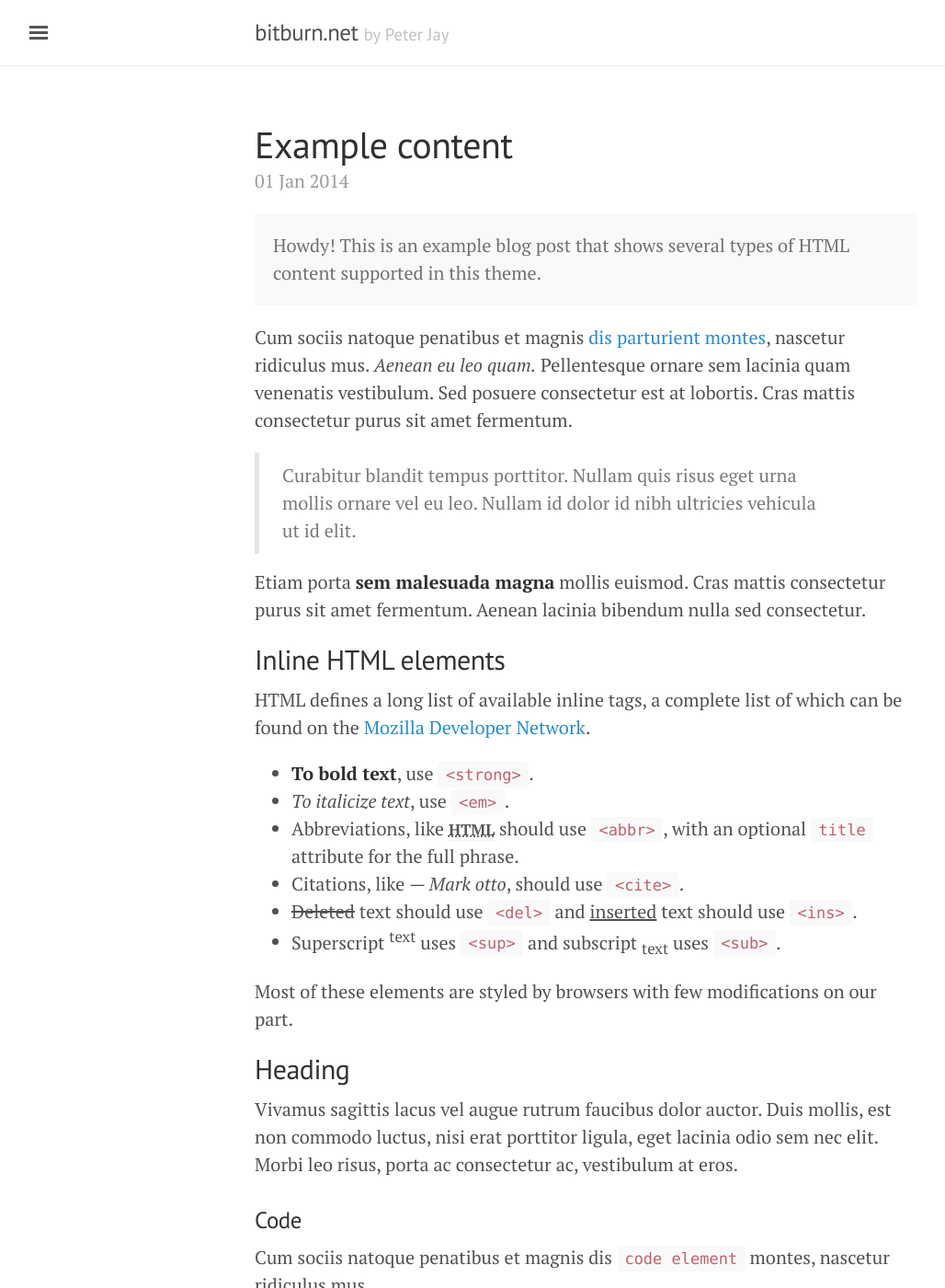
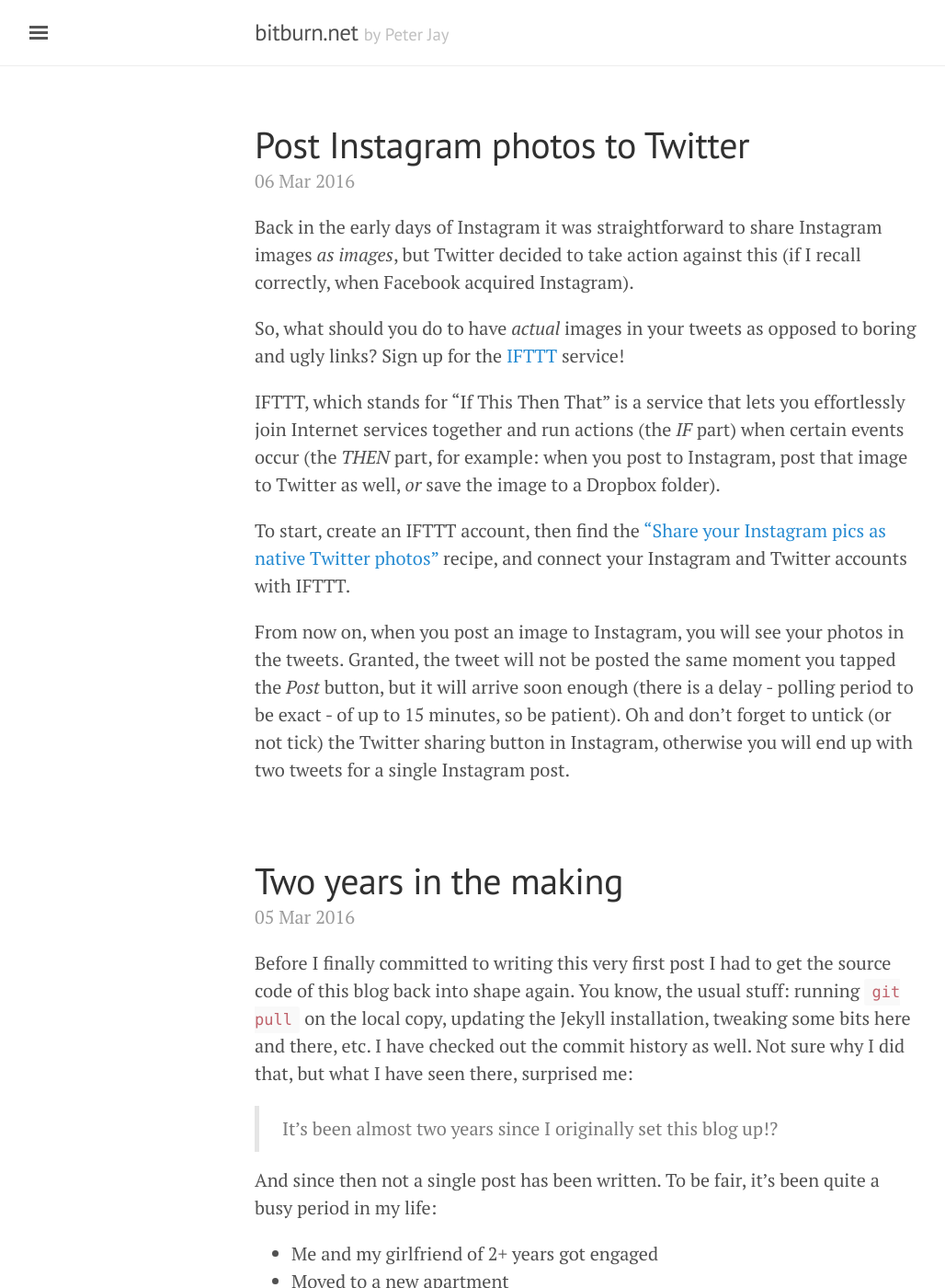
Before and after one commit to peterjay/peterjay.github.io, a Jekyll site: the page built from index.html, in a window 1280 px wide and 1400 px high. Shown: the whole window at 92% size, without its empty margins (3-1031 px from the left). Built offline with Jekyll 4.4.1, drawn with Linux system fonts in a browser that asks for light colours; the list of posts is cut into pages by our own code; some of the changed text lies outside the part shown.

Commit message:
First posts

```diff
--- a/_posts/2014-01-01-example-content.md
+++ /dev/null
@@ -1,122 +0,0 @@
----
-layout: post
-title: Example content
----
-
-
-<div class="message">
-  Howdy! This is an example blog post that shows several types of HTML content supported in this theme.
-</div>
-
-Cum sociis natoque penatibus et magnis <a href="#">dis parturient montes</a>, nascetur ridiculus mus. *Aenean eu leo quam.* Pellentesque ornare sem lacinia quam venenatis vestibulum. Sed posuere consectetur est at lobortis. Cras mattis consectetur purus sit amet fermentum.
-
-> Curabitur blandit tempus porttitor. Nullam quis risus eget urna mollis ornare vel eu leo. Nullam id dolor id nibh ultricies vehicula ut id elit.
-
-Etiam porta **sem malesuada magna** mollis euismod. Cras mattis consectetur purus sit amet fermentum. Aenean lacinia bibendum nulla sed consectetur.
-
-## Inline HTML elements
-
-HTML defines a long list of available inline tags, a complete list of which can be found on the [Mozilla Developer Network](https://developer.mozilla.org/en-US/docs/Web/HTML/Element).
-
-- **To bold text**, use `<strong>`.
-- *To italicize text*, use `<em>`.
-- Abbreviations, like <abbr title="HyperText Markup Langage">HTML</abbr> should use `<abbr>`, with an optional `title` attribute for the full phrase.
-- Citations, like <cite>&mdash; Mark otto</cite>, should use `<cite>`.
-- <del>Deleted</del> text should use `<del>` and <ins>inserted</ins> text should use `<ins>`.
-- Superscript <sup>text</sup> uses `<sup>` and subscript <sub>text</sub> uses `<sub>`.
-
-Most of these elements are styled by browsers with few modifications on our part.
-
-## Heading
-
-Vivamus sagittis lacus vel augue rutrum faucibus dolor auctor. Duis mollis, est non commodo luctus, nisi erat porttitor ligula, eget lacinia odio sem nec elit. Morbi leo risus, porta ac consectetur ac, vestibulum at eros.
-
-### Code
-
-Cum sociis natoque penatibus et magnis dis `code element` montes, nascetur ridiculus mus.
-
-{% highlight js %}
-// Example can be run directly in your JavaScript console
-
-// Create a function that takes two arguments and returns the sum of those arguments
-var adder = new Function("a", "b", "return a + b");
-
-// Call the function
-adder(2, 6);
-// > 8
-{% endhighlight %}
-
-Aenean lacinia bibendum nulla sed consectetur. Etiam porta sem malesuada magna mollis euismod. Fusce dapibus, tellus ac cursus commodo, tortor mauris condimentum nibh, ut fermentum massa.
-
-### Lists
-
-Cum sociis natoque penatibus et magnis dis parturient montes, nascetur ridiculus mus. Aenean lacinia bibendum nulla sed consectetur. Etiam porta sem malesuada magna mollis euismod. Fusce dapibus, tellus ac cursus commodo, tortor mauris condimentum nibh, ut fermentum massa justo sit amet risus.
-
-* Praesent commodo cursus magna, vel scelerisque nisl consectetur et.
-* Donec id elit non mi porta gravida at eget metus.
-* Nulla vitae elit libero, a pharetra augue.
-
-Donec ullamcorper nulla non metus auctor fringilla. Nulla vitae elit libero, a pharetra augue.
-
-1. Vestibulum id ligula porta felis euismod semper.
-2. Cum sociis natoque penatibus et magnis dis parturient montes, nascetur ridiculus mus.
-3. Maecenas sed diam eget risus varius blandit sit amet non magna.
-
-Cras mattis consectetur purus sit amet fermentum. Sed posuere consectetur est at lobortis.
-
-<dl>
-  <dt>HyperText Markup Language (HTML)</dt>
-  <dd>The language used to describe and define the content of a Web page</dd>
-
-  <dt>Cascading Style Sheets (CSS)</dt>
-  <dd>Used to describe the appearance of Web content</dd>
-
-  <dt>JavaScript (JS)</dt>
-  <dd>The programming language used to build advanced Web sites and applications</dd>
-</dl>
-
-Integer posuere erat a ante venenatis dapibus posuere velit aliquet. Morbi leo risus, porta ac consectetur ac, vestibulum at eros. Nullam quis risus eget urna mollis ornare vel eu leo.
-
-### Tables
-
-Aenean lacinia bibendum nulla sed consectetur. Lorem ipsum dolor sit amet, consectetur adipiscing elit.
-
-<table>
-  <thead>
-    <tr>
-      <th>Name</th>
-      <th>Upvotes</th>
-      <th>Downvotes</th>
-    </tr>
-  </thead>
-  <tfoot>
-    <tr>
-      <td>Totals</td>
-      <td>21</td>
-      <td>23</td>
-    </tr>
-  </tfoot>
-  <tbody>
-    <tr>
-      <td>Alice</td>
-      <td>10</td>
-      <td>11</td>
-    </tr>
-    <tr>
-      <td>Bob</td>
-      <td>4</td>
-      <td>3</td>
-    </tr>
-    <tr>
-      <td>Charlie</td>
-      <td>7</td>
-      <td>9</td>
-    </tr>
-  </tbody>
-</table>
-
-Nullam id dolor id nibh ultricies vehicula ut id elit. Sed posuere consectetur est at lobortis. Nullam quis risus eget urna mollis ornare vel eu leo.
-
------
-
-Want to see something else added? <a href="https://github.com/poole/poole/issues/new">Open an issue.</a>
--- /dev/null
+++ b/_posts/2016-03-05-two-years-in-the-making.md
@@ -0,0 +1,26 @@
+---
+layout: post
+title: Two years in the making
+---
+
+Before I finally committed to writing this very first post I had to get the source code of this blog back into shape again. You know, the usual stuff: running `git pull` on the local copy, updating the Jekyll installation, tweaking some bits here and there, etc. I have checked out the commit history as well. Not sure why I did that, but what I have seen there, surprised me:
+
+>It's been almost two years since I originally set this blog up!?
+
+And since then not a single post has been written. To be fair, it's been quite a busy period in my life:
+
+- Me and my girlfriend of 2+ years got engaged
+- Moved to a new apartment
+- Got a promotion
+- Seen valuable colleagues leaving
+- Been to a couple of new destinations (Barcelona, *finally!*)
+
+just to name a few.
+
+Now, that I had taken the initiative, I will commit myself to writing an article every week or every other week. It is not a massive commitment but I hope I will be able to stick to it. Time will tell 🙂
+
+## So, what will be this blog about?
+
+All things Apple, gadgets, tech reviews, my frustrations and how-to's from the IT world, travel adventures, cars and about my attempt to live a bit more happier and most importantly *healthier* life. If you feel like it, please join me in this journey!
+
+Let's get started, shall we?
--- /dev/null
+++ b/_posts/2016-03-06-post-instagram-photos-to-twitter-using-ifttt.md
@@ -0,0 +1,14 @@
+---
+layout: post
+title: Post Instagram photos to Twitter
+---
+
+Back in the early days of Instagram it was straightforward to share Instagram images *as images*, but Twitter decided to take action against this (if I recall correctly, when Facebook acquired Instagram).
+
+So, what should you do to have *actual* images in your tweets as opposed to boring and ugly links? Sign up for the [IFTTT](https://ifttt.com) service!
+
+IFTTT, which stands for "If This Then That" is a service that lets you effortlessly join Internet services together and run actions (the *IF* part) when certain events occur (the *THEN* part, for example: when you post to Instagram, post that image to Twitter as well, *or* save the image to a Dropbox folder).
+
+To start, create an IFTTT account, then find the ["Share your Instagram pics as native Twitter photos"](https://ifttt.com/recipes/103249-share-your-instagram-pics-as-native-twitter-photos) recipe, and connect your Instagram and Twitter accounts with IFTTT.
+
+From now on, when you post an image to Instagram, you will see your photos in the tweets. Granted, the tweet will not be posted the same moment you tapped the *Post* button, but it will arrive soon enough (there is a delay - polling period to be exact - of up to 15 minutes, so be patient). Oh and don't forget to untick (or not tick) the Twitter sharing button in Instagram, otherwise you will end up with two tweets for a single Instagram post.
--- a/about.md
+++ b/about.md
@@ -3,28 +3,24 @@
 title: About
 ---
 
-<p class="message">
-  Hey there! This page is included as an example. Feel free to customize it for your own use upon downloading. Carry on!
-</p>
+Hey there, I am Peter! 😊
 
-In the novel, *The Strange Case of Dr. Jeykll and Mr. Hyde*, Mr. Poole is Dr. Jekyll's virtuous and loyal butler. Similarly, Poole is an upstanding and effective butler that helps you build Jekyll themes. It's made by [@mdo](https://twitter.com/mdo).
+I'm a developer, geek, travel and car enthusiast living and working just outside of the European Union in [Subotica, Serbia](https://en.wikipedia.org/wiki/Subotica). I have a fiancée and a happy life, *especially* when the work-life balance is properly prioritized.
 
-There are currently two themes built on Poole:
+I have started working with computers (assembling desktop PCs for friends and myself) and designing websites (for myself and later for clients as well) at the age of 14 or 15. Web design and computer programming was a great interest of mine, and apparently a great fit for me. I knew early on that *this* is my thing and this is what I should be doing. Fast forward a decade and a half and I am still doing more or less the very same thing (just the balance between managing and *doing* is skewed a bit to my disliking).
 
-* [Hyde](http://hyde.getpoole.com)
-* [Lanyon](http://lanyon.getpoole.com)
+I also love to travel - I have been lucky enough to visit England, France, Spain, Italy, Germany, Austria, Sweden, Poland, Czech Republic, Slovakia, Greece, Cyprus, Monaco, Slovenia and all countries around Serbia (except for Bulgaria). Yes, this item is on my *bucket list* - to travel as much as possible.
 
-Learn more and contribute on [GitHub](https://github.com/poole).
+## About this blog
 
-## Setup
+This blog is supposed to be a medium for my thoughts when I am frustrated or happy about something or just for stuff I feel like sharing. Although I am present on Facebook or Twitter I am not really active in expressing my thoughts on those - this blog should be the place for that.
 
-Some fun facts about the setup of this project include:
+I should have rolled my own blog engine to power this site, but I went the high road instead - it is powered by GitHub pages. I used Jekyll to convert the Markdown-formatted content to a static HTML site and used the wonderful [Lanyon theme](https://github.com/poole/lanyon). This way I don't need to worry setting up a VPS, configuring web servers, worrying about hackers, etc. HTML files for GitHub and peace of mind for the developer 🙂.
 
-* Built for [Jekyll](http://jekyllrb.com)
-* Developed on GitHub and hosted for free on [GitHub Pages](https://pages.github.com)
-* Coded with [Sublime Text 2](http://sublimetext.com), an amazing code editor
-* Designed and developed while listening to music like [Blood Bros Trilogy](https://soundcloud.com/maddecent/sets/blood-bros-series)
+English is not my mother tongue; please excuse any grammar and/or spelling mistakes or typos on my part. I tend to make typos frequently (due to typing fast), but being a perfectionist, I try to fix them all before hitting the Enter key. Anyway, [pull requests](https://github.com/peterjay/peterjay.github.io) for fixing grammar errors are more than appreciated.
 
-Have questions or suggestions? Feel free to [open an issue on GitHub](https://github.com/poole/issues/new) or [ask me on Twitter](https://twitter.com/mdo).
+Links to Amazon might be affiliate links.
 
-Thanks for reading!
+-----
+
+**Please note:** The views on this site are my own and don't necessarily represent the views of my employer.
```
